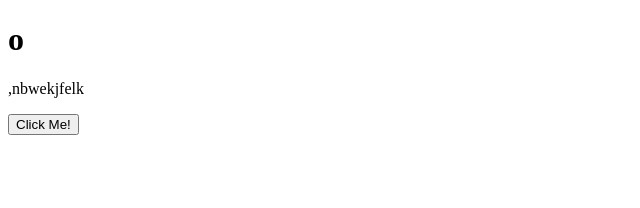
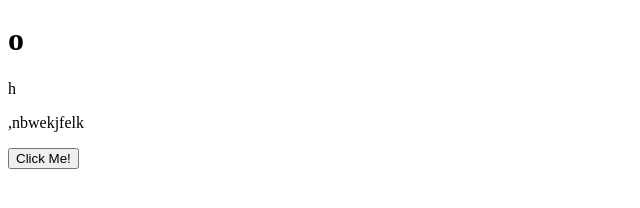
Before and after one commit to Francyara/prova-git, a plain HTML site: page index.html in a window 1280 px wide. Shown: the whole page, without its empty margins (0-640 px from the left). Drawn offline with Linux system fonts and the light colour scheme.

Commit message:
Update index.html

```diff
--- a/index.html
+++ b/index.html
@@ -7,6 +7,7 @@
 </head>
 <body>
     <h1>o</h1>
+    <div>h</div>
     <p>,nbwekjfelk</p>
     <button onclick="alert('Button clicked!')">Click Me!</button>
 </body>
```
